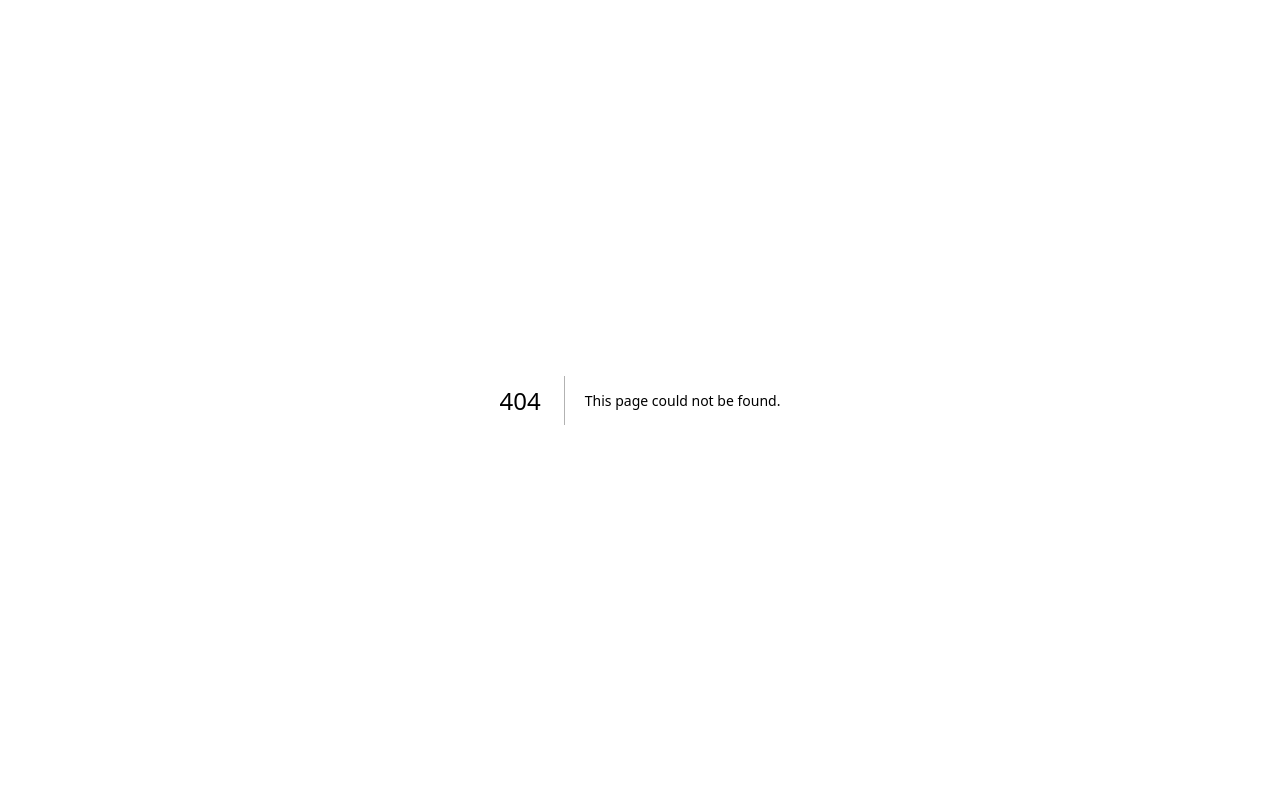
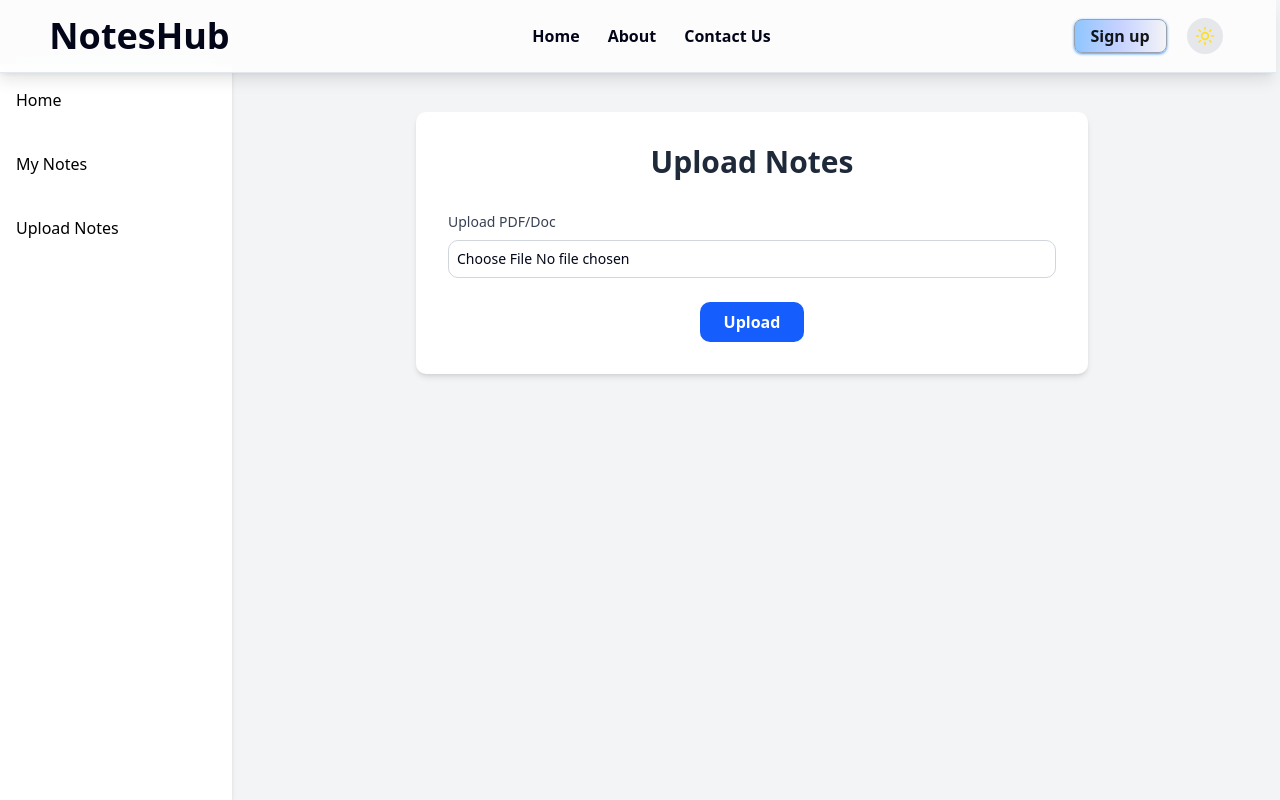
Before and after one commit to Intakhab2004/Notes-hub, a Next.js app: page /upload-notes in a window 1280 px wide. Before the commit this address had no page. Built offline with nearby package versions, Linux system fonts and the light colour scheme; no server answers.

Commit message:
added dashboard and uploadpage

```diff
--- /dev/null
+++ b/src/app/api/user-notes/route.ts
@@ -0,0 +1,58 @@
+import dbConnect from "@/lib/dbConnect";
+import { getServerSession } from "next-auth";
+import { auhtOptions } from "../auth/[...nextauth]/options";
+import { NextRequest, NextResponse } from "next/server";
+import notesModel from "@/models/Notes";
+
+
+export async function GET(request: NextRequest){
+    const session = await getServerSession(auhtOptions);
+    if(!session || !session.user){
+        console.log("User not logged in");
+        return NextResponse.json({
+            success: false,
+            status: 402,
+            message: "Unauthorized user. Please login first"
+        })
+    }
+
+    await dbConnect();
+
+    try{
+        const userId = session.user._id;
+        const response = await notesModel.find({uploadedBy: userId});
+        console.log("hello jii",response)
+
+        if(!response){
+            console.log("Something went wrong while getting the user specific notes");
+            return NextResponse.json({
+                success: false,
+                status: 404,
+                message: "An error occured while getting notes"
+            })
+        }
+
+        return NextResponse.json({
+            success: true,
+            status: 200,
+            message: "Notes fetched successfully",
+            response
+        })
+
+    }
+    catch(error: unknown){
+        console.log("Something went wrong");
+        if(error instanceof Error){
+            console.log("An error occurred: ", error.message);
+        }
+        else{
+            console.log("An unknown error: ", error);
+        }
+
+        return NextResponse.json({
+            success: false,
+            status: 500,
+            message: "Internal server error"
+        })
+    }
+}
--- a/src/app/dashboard/page.tsx
+++ b/src/app/dashboard/page.tsx
@@ -1,29 +1,76 @@
 'use client';
 
+import { useEffect, useState } from 'react';
 import Navbar from '@/components/common/Navbar';
-import React from 'react';
 import Link from 'next/link';
+import axios from 'axios';
+import Sidebar from '@/components/common/sidebar';
+interface Note {
+  _id: string;
+  title: string;
+  description: string;
+  subject: string;
+  tags:string[];
+  fileUrl: string;
+}
 
-const Dashboard = () => {
+export default function Dashboard() {
+  const [notes, setNotes] = useState<Note[]>([]);
+  const [loading, setLoading] = useState(true);
+
+  useEffect(() => {
+    const fetchNotes = async () => {
+      try {
+        const res = await axios.get('/api/user-notes');
+        if (res.data.success) {
+          setNotes(res.data.response);
+        } else {
+          console.error(res.data.message);
+        }
+      } catch (error) {
+        console.error("Error fetching notes:", error);
+      } finally {
+        setLoading(false);
+      }
+    };
+
+    fetchNotes();
+  }, []);
+
   return (
-    <div className="min-h-screen flex flex-col bg-gray-100 dark:bg-gradient-to-b from-[#161516] to-[#01012e] transition-all">
+    <section className="h-screen px-2 flex flex-col bg-gray-100 dark:bg-gradient-to-b from-[#161516] to-[#01012e] transition-all">
       <Navbar />
 
-      <div className="flex flex-1">
+      <div className="flex flex-1  pt-16 -ml-4 ">
+        <Sidebar/>
+        <main className="flex-1 p-6 text-black dark:text-white ">
+          <h1 className="text-3xl font-semibold mb-6 text-center">📘 My Notes</h1>
 
-        <div className="bg-white dark:bg-[#1f1f2e] mt-13 p-4 rounded-lg w-56 shadow-md">
-          <p className="text-black dark:text-white font-bold mb-4 cursor-pointer hover:underline "><Link href='/'>Home</Link></p>
-          <p className="text-black dark:text-white font-bold mb-4 cursor-pointer hover:underline">My Notes</p>
-          <p className="text-black dark:text-white font-bold cursor-pointer hover:underline"><Link href="/upload-notes">Upload Notes</Link></p>
-        </div>
-
-        <div className="flex-1 p-6 text-black dark:text-white mt-11  ">
-          <h1 className="text-2xl font-semibold text-center ">Welcome to NotesHub Dashboard</h1>
-
-        </div>
+          {loading ? (
+            <p className="text-center text-gray-600 dark:text-gray-300">Loading your notes...</p>
+          ) : notes.length === 0 ? (
+            <p className="text-center text-gray-600 dark:text-gray-300">No notes uploaded yet.</p>
+          ) : (
+            <div className="grid grid-cols-1 md:grid-cols-2 lg:grid-cols-3 gap-6">
+              {notes.map((note) => (
+                <div key={note._id} className="bg-white dark:bg-[#2c2c3f] p-4 rounded-lg shadow-md">
+                  <h2 className="text-xl font-semibold mb-2">{note.title}</h2>
+                  <p className="text-gray-700 dark:text-gray-300 mb-2">{note.subject}</p>
+                  <p className="text-sm text-gray-500 dark:text-gray-400 mb-3">{note.description}</p>
+                  <a
+                    href={note.fileUrl}
+                    target="_blank"
+                    rel="noopener noreferrer"
+                    className="inline-block text-blue-600 hover:underline"
+                  >
+                    View / Download
+                  </a>
+                </div>
+              ))}
+            </div>
+          )}
+        </main>
       </div>
-    </div>
+    </section>
   );
-};
-
-export default Dashboard;
+}
--- /dev/null
+++ b/src/app/upload-notes/page.tsx
@@ -0,0 +1,54 @@
+'use client'
+import Navbar from '@/components/common/Navbar'
+import Sidebar from '@/components/common/sidebar'
+import React from 'react'
+
+const Upload = () => {
+    const handleFileChange=async  (e: React.ChangeEvent)=>{
+        const file=e.target.file
+        try{
+
+        }
+        catch(error){
+
+        }
+    }
+  return (
+     <div className="h-screen px-2 flex flex-col bg-gray-100 dark:bg-gradient-to-b from-[#161516] to-[#01012e] transition-all">
+      <Navbar />
+
+      <div className="flex flex-1 pt-16 -ml-4">
+        <Sidebar />
+        <div className="flex-1 p-8 mt-4">
+          <div className="bg-white dark:bg-[#2a2a3d] rounded-lg shadow-md p-8 w-full max-w-2xl mx-auto">
+            <h1 className="text-3xl font-bold text-center mb-8 text-gray-800 dark:text-white">Upload Notes</h1>
+            <form className="space-y-6">
+              <div>
+                <label className="block text-sm font-medium text-gray-700 dark:text-gray-300 mb-2">
+                  Upload PDF/Doc
+                </label>
+                <input
+                  type="file"
+                  onChange={handleFileChange}
+                  className="block w-full text-sm p-2 bg-white dark:bg-[#1f1f2e] border border-gray-300 dark:border-gray-600 rounded-lg cursor-pointer focus:outline-none focus:ring-2 focus:ring-blue-500"
+                />
+              </div>
+
+              <div className="text-center">
+                <button
+                  type="submit"
+                  className="bg-blue-600 hover:bg-blue-700 text-white font-semibold py-2 px-6 rounded-lg transition duration-200"
+                >
+                  Upload
+                </button>
+              </div>
+            </form>
+
+          </div>
+          </div>
+      </div>
+    </div>
+  );
+}
+
+export default Upload;
--- a/src/components/common/Navbar.tsx
+++ b/src/components/common/Navbar.tsx
@@ -15,7 +15,7 @@ export default function Navbar(){
     const {data: session} = useSession();
 
     return (
-        <nav className="fixed top-0 z-50 w-full bg-white/70 dark:bg-[#151414] border-b backdrop-blur-md shadow-lg">
+        <nav className=" fixed -ml-3 top-0 z-50 w-full bg-white/70 dark:bg-[#151414] border-b backdrop-blur-md shadow-lg">
             <div className="w-11/12 mx-auto py-4 flex justify-between items-center">
                 <h1 className="text-2xl md:text-3xl lg:text-4xl font-extrabold hover:text-blue-700 cursor-pointer transition-all duration-500">
                     NotesHub
--- /dev/null
+++ b/src/components/common/Sidebar.tsx
@@ -0,0 +1,17 @@
+// Sidebar.tsx
+
+import Link from 'next/link'
+
+const Sidebar = () => {
+  return (
+    <div className="hidden md:flex flex-col h-full w-60 bg-white dark:bg-[rgb(31,31,46)] p-6 shadow-md">
+      <nav className="flex flex-col gap-10">
+        <Link href="/" className="text-black dark:text-white font-medium hover:underline">Home</Link>
+        <Link href="/dashboard" className="text-black dark:text-white font-medium hover:underline">My Notes</Link>
+        <Link href="/upload-notes" className="text-black dark:text-white font-medium hover:underline">Upload Notes</Link>
+      </nav>
+    </div>
+  )
+}
+
+export default Sidebar
```
